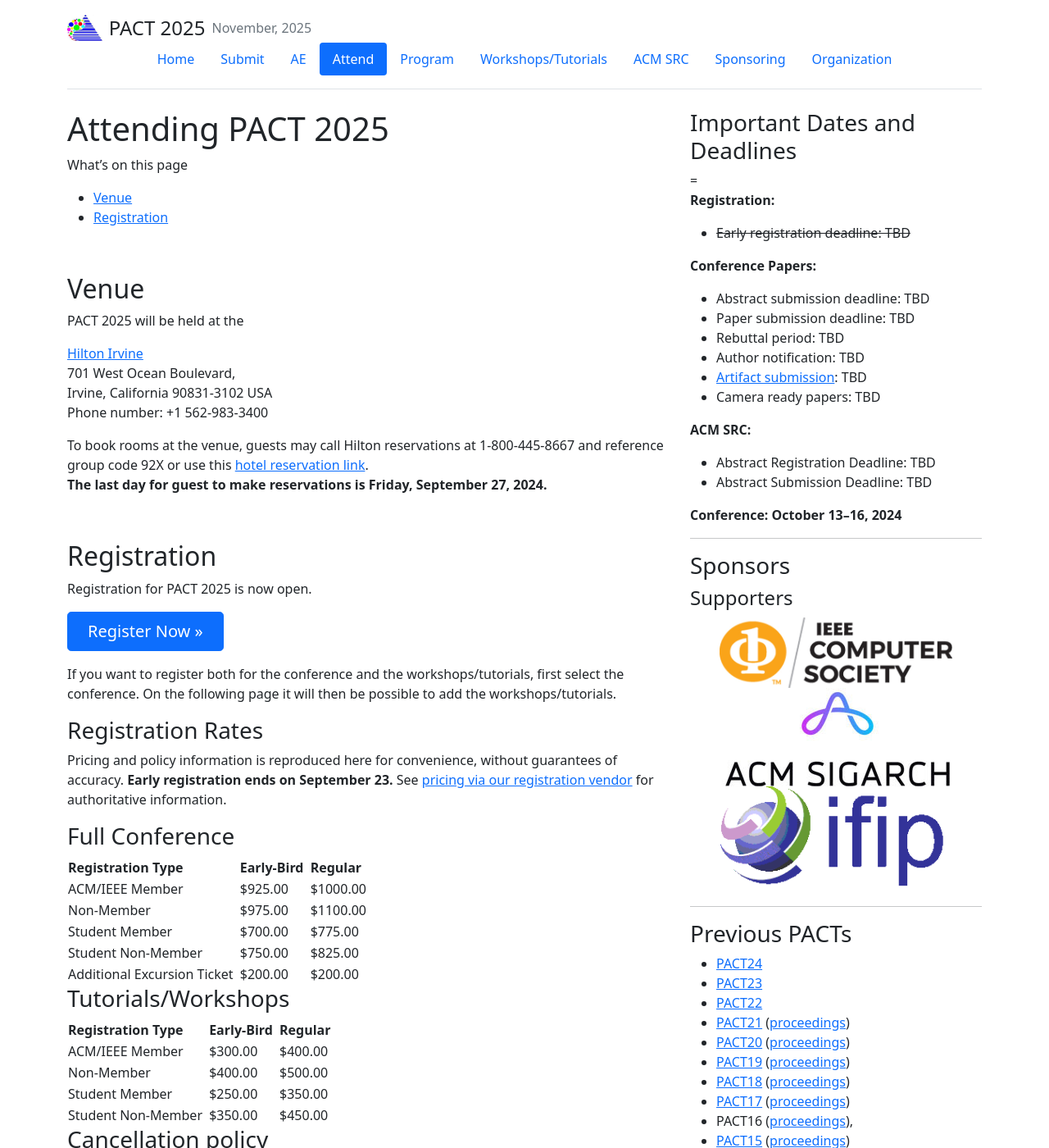
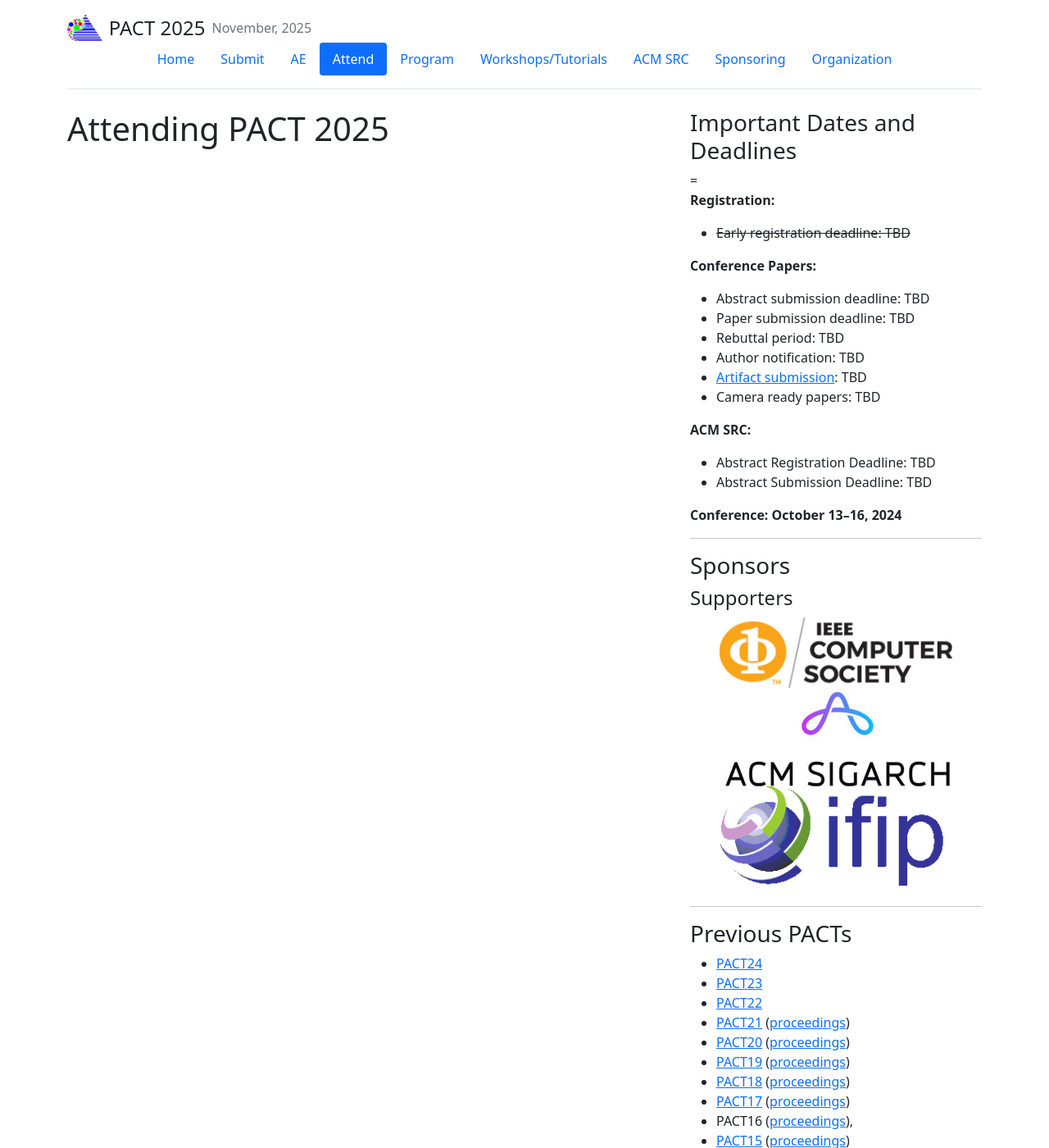
Before and after one commit to pact2025/pact2025.github.io, a Jekyll site: the page built from attend/index.md, in a window 1280 px wide and 1400 px high. Shown: the whole window at 82% size. Built offline with Jekyll 4.4.1, drawn with Linux system fonts in a browser that asks for light colours; some of the changed text lies outside the part shown.

Commit message:
Update index.md

```diff
--- a/attend/index.md
+++ b/attend/index.md
@@ -7,6 +7,7 @@
 ---
 
 # Attending PACT 2025
+<!--
 
 What's on this page
 
@@ -18,16 +19,7 @@
 
 ## Venue
 
-PACT 2025 will be held at the <br>
-
-[Hilton Irvine](https://www.hilton.com/en/hotels/lgblhhf-hilton-long-beach/) <br>
-701 West Ocean Boulevard, <br>
-Irvine, California 90831-3102 USA <br>
-Phone number: +1 562-983-3400 <br>
-
-To book rooms at the venue, guests may call Hilton reservations at 1-800-445-8667 and reference group code 92X or use this [hotel reservation link](https://www.hilton.com/en/book/reservation/rooms/?ctyhocn=LGBLHHF&arrivalDate=2024-10-12&departureDate=2024-10-17&groupCode=92X&room1NumAdults=1&cid=OM%2CWW%2CHILTONLINK%2CEN%2CDirectLink).
-<br>
-**The last day for guest to make reservations is Friday, September 27, 2024.**
+PACT 2025 will be held at TBD <br>
 
 <br>
 
@@ -58,7 +50,7 @@
 | Student Non-Member          | | $750.00    | | $825.00  |
 | Additional Excursion Ticket | | $200.00    | | $200.00  |
 
-<!-- <br> -->
+
 
 ### Tutorials/Workshops
 
@@ -69,9 +61,11 @@
 | Student Member      | | $250.00    | | $350.00 |
 | Student Non-Member  | | $350.00    | | $450.00 |
 
-<!-- <br> -->
+
 
 ### Cancellation policy
 
 If you cancel your attendance on or before September 27, a $100 cancellation fee is due.
 Cancellations after this date do not receive a refund.
+
+-->
```
